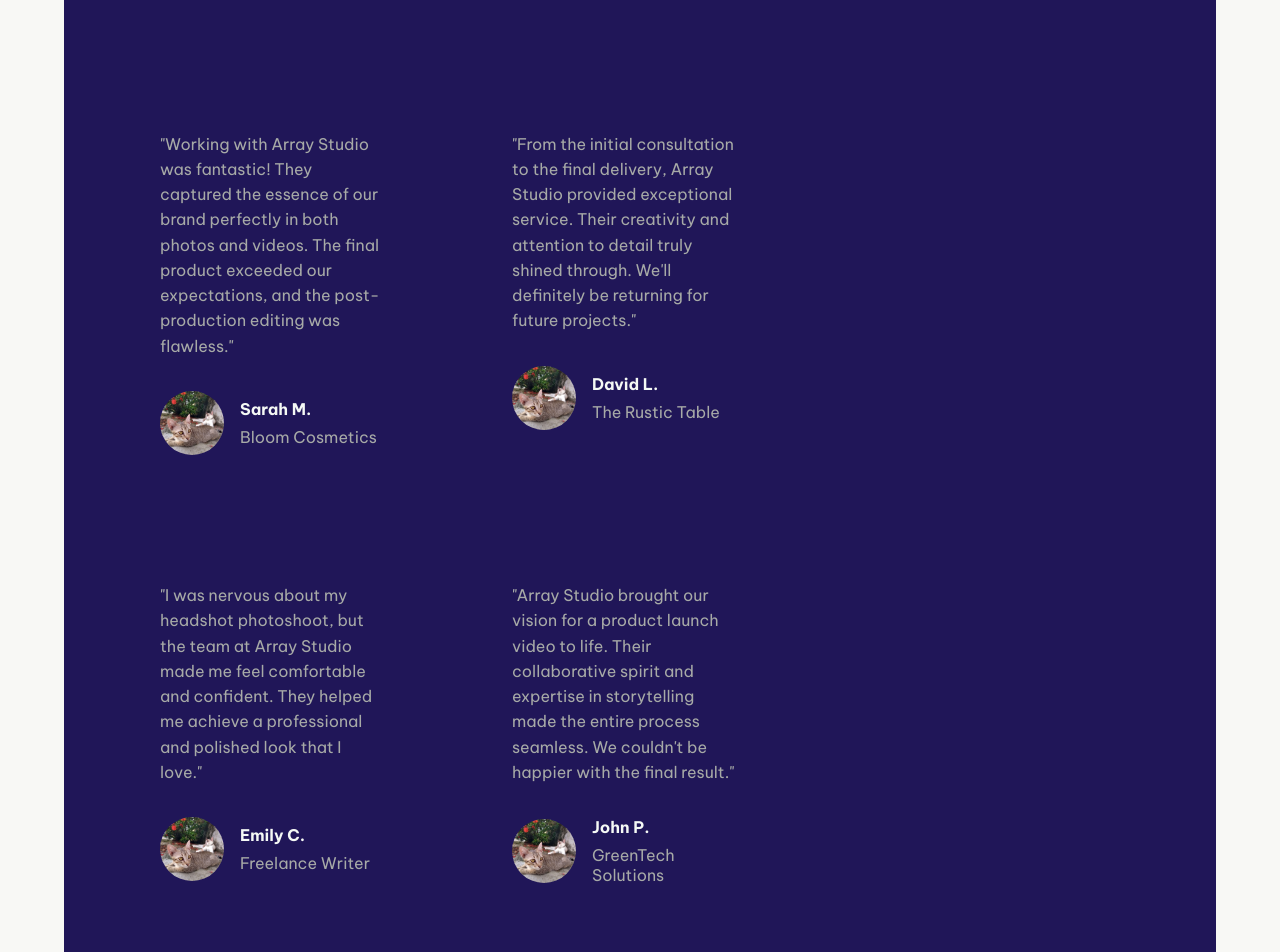
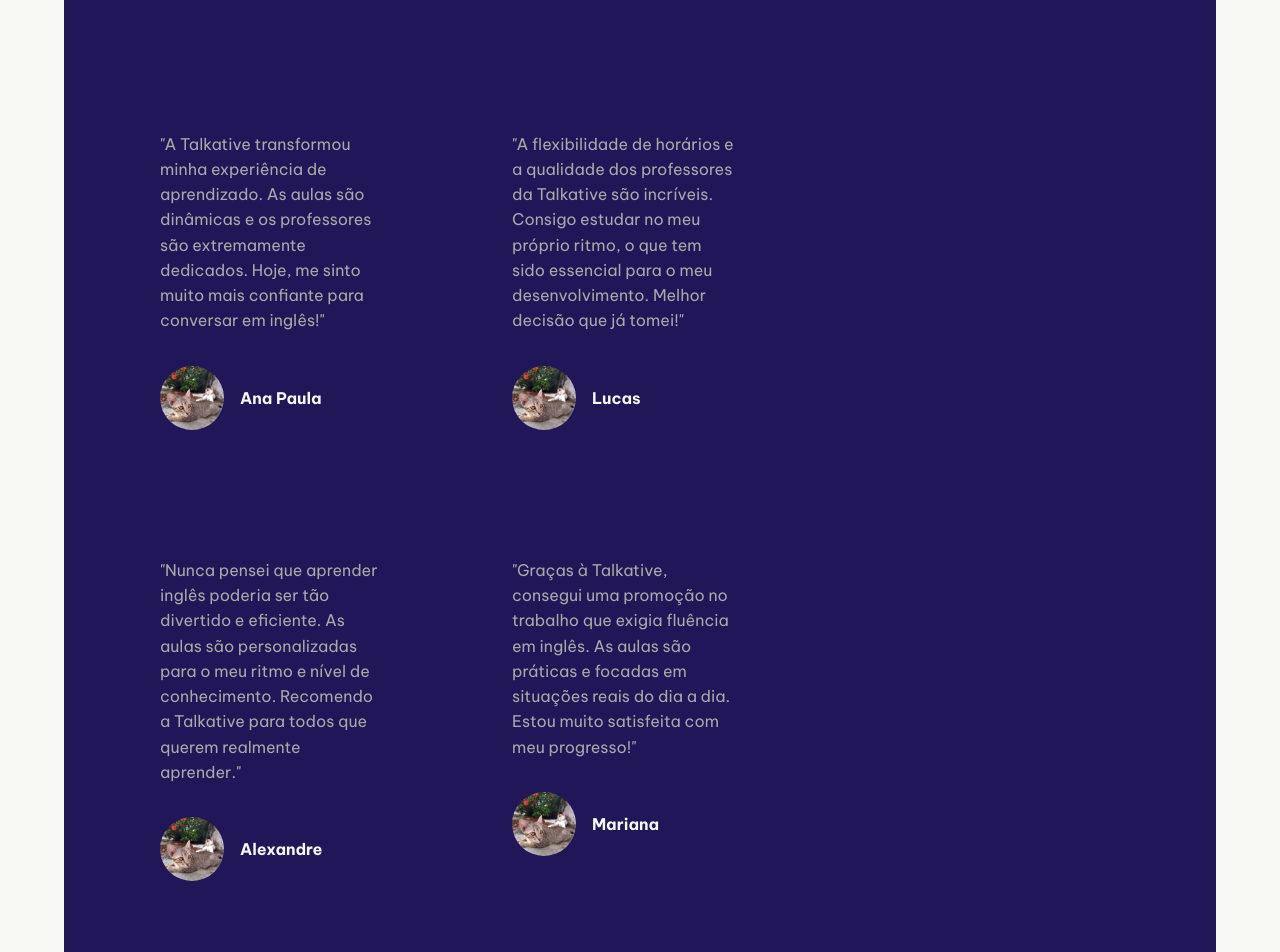
Before and after one commit to SnayderRodrigues/react-study, a React (Vite) app: page / in a window 1280 px wide. Shown: the part 7700-8652 px from the top of the page. Built offline with nearby package versions, Linux system fonts and the light colour scheme.

Commit message:
update: testemonials section with new copy text

```diff
--- a/src/pages/home/Testemonials.jsx
+++ b/src/pages/home/Testemonials.jsx
@@ -6,35 +6,32 @@ const Testemonials = () => {
     <section className="testemonials">
       <div className="wrapper testemonials__wrapper">
         <div className="testemonials__container">
-          <h2>TESTEMONIALS</h2>
+          <h2>DEPOIMENTOS</h2>
           <div className="testemonials__card-wrapper">
             <div className="testemonials__card">
               <p>
-                "Working with Array Studio was fantastic! They captured the
-                essence of our brand perfectly in both photos and videos. The
-                final product exceeded our expectations, and the post-production
-                editing was flawless."
+                "A Talkative transformou minha experiência de aprendizado. As
+                aulas são dinâmicas e os professores são extremamente dedicados.
+                Hoje, me sinto muito mais confiante para conversar em inglês!"
               </p>
               <div className="testemonials__card-title">
                 <img src={Cat} alt="" />
                 <div>
-                  <span>Sarah M.</span>
-                  <span>Bloom Cosmetics</span>
+                  <span>Ana Paula</span>
                 </div>
               </div>
             </div>
             <div className="testemonials__card">
               <p>
-                "From the initial consultation to the final delivery, Array
-                Studio provided exceptional service. Their creativity and
-                attention to detail truly shined through. We'll definitely be
-                returning for future projects."
+                "A flexibilidade de horários e a qualidade dos professores da
+                Talkative são incríveis. Consigo estudar no meu próprio ritmo, o
+                que tem sido essencial para o meu desenvolvimento. Melhor
+                decisão que já tomei!"
               </p>
               <div className="testemonials__card-title">
                 <img src={Cat} alt="" />
                 <div>
-                  <span>David L.</span>
-                  <span>The Rustic Table</span>
+                  <span>Lucas</span>
                 </div>
               </div>
             </div>
@@ -42,30 +39,29 @@ const Testemonials = () => {
           <div className="testemonials__card-wrapper">
             <div className="testemonials__card">
               <p>
-                "I was nervous about my headshot photoshoot, but the team at
-                Array Studio made me feel comfortable and confident. They helped
-                me achieve a professional and polished look that I love."
+                "Nunca pensei que aprender inglês poderia ser tão divertido e
+                eficiente. As aulas são personalizadas para o meu ritmo e nível
+                de conhecimento. Recomendo a Talkative para todos que querem
+                realmente aprender."
               </p>
               <div className="testemonials__card-title">
                 <img src={Cat} alt="" />
                 <div>
-                  <span>Emily C.</span>
-                  <span>Freelance Writer</span>
+                  <span>Alexandre</span>
                 </div>
               </div>
             </div>
             <div className="testemonials__card">
               <p>
-                "Array Studio brought our vision for a product launch video to
-                life. Their collaborative spirit and expertise in storytelling
-                made the entire process seamless. We couldn't be happier with
-                the final result."
+                "Graças à Talkative, consegui uma promoção no trabalho que
+                exigia fluência em inglês. As aulas são práticas e focadas em
+                situações reais do dia a dia. Estou muito satisfeita com meu
+                progresso!"
               </p>
               <div className="testemonials__card-title">
                 <img src={Cat} alt="" />
                 <div>
-                  <span>John P.</span>
-                  <span>GreenTech Solutions</span>
+                  <span>Mariana</span>
                 </div>
               </div>
             </div>
```
